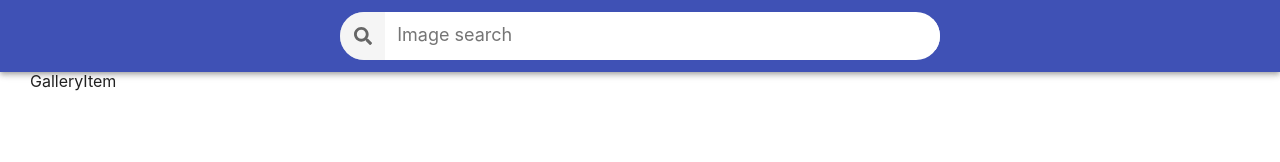
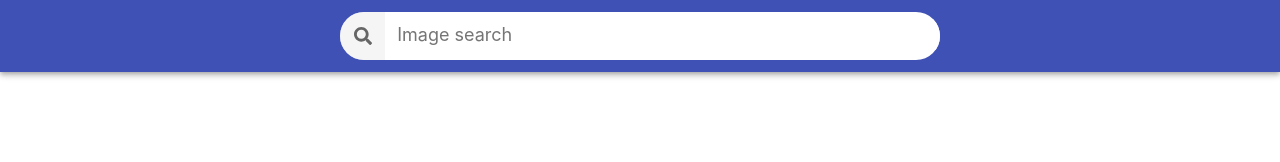
Before and after one commit to maxyma-sanx/goit-react-hw-03-image-finder, a React (Create React App) app: page / in a window 1280 px wide. Shown: the top 162 px of the page. Built offline with nearby package versions, Linux system fonts and the light colour scheme.

Commit message:
add render query

```diff
--- a/src/components/App.jsx
+++ b/src/components/App.jsx
@@ -1,17 +1,22 @@
 import { Component } from 'react';
 import { ToastContainer } from 'react-toastify';
-import { GlobalStyle } from './GlobalStyle/GlobalStyle';
+import { GlobalStyle } from './GlobalStyle';
 import { ImageGallery } from './ImageGallery';
 import { Searchbar } from './Searchbar';
 import { Wrapper } from './Wrapper';
 
+import { getImages } from 'services/pixabayAPI';
+
 export class App extends Component {
   state = {
     query: '',
+    images: [],
   };
 
-  handleFormSubmit = query => {
-    this.setState({ query });
+  handleFormSubmit = async query => {
+    const { hits } = await getImages(query);
+
+    this.setState({ query, images: hits });
   };
 
   render() {
@@ -19,7 +24,7 @@ export class App extends Component {
       <>
         <Searchbar onSubmit={this.handleFormSubmit} />
         <Wrapper>
-          <ImageGallery query={this.state.query} />
+          <ImageGallery images={this.state.images} query={this.state.query} />
         </Wrapper>
         <GlobalStyle />
         <ToastContainer />
--- /dev/null
+++ b/src/components/GlobalStyle/index.js
@@ -0,0 +1 @@
+export { GlobalStyle } from './GlobalStyle';
--- a/src/components/ImageGallery/ImageGallery.js
+++ b/src/components/ImageGallery/ImageGallery.js
@@ -1,10 +1,14 @@
 import { ImageGalleryItem } from 'components/ImageGalleryItem';
-import { GalleryWrapper } from './ImageGallery.styled';
+import { GalleryList, GalleryItem } from './ImageGallery.styled';
 
-export const ImageGallery = () => {
+export const ImageGallery = ({ images, query }) => {
   return (
-    <GalleryWrapper>
-      <ImageGalleryItem />
-    </GalleryWrapper>
+    <GalleryList>
+      {images.map(image => (
+        <GalleryItem key={image.id}>
+          <ImageGalleryItem image={image} alt={query} />
+        </GalleryItem>
+      ))}
+    </GalleryList>
   );
 };
--- a/src/components/ImageGallery/ImageGallery.styled.js
+++ b/src/components/ImageGallery/ImageGallery.styled.js
@@ -1,3 +1,19 @@
 import styled from 'styled-components';
 
-export const GalleryWrapper = styled.section``;
+export const GalleryList = styled.ul`
+  display: grid;
+  grid-template-columns: repeat(auto-fill, minmax(320px, 1fr));
+  grid-gap: 16px;
+
+  padding: 20px 0;
+  margin: 0 auto;
+
+  max-width: calc(100vw - 48px);
+
+  list-style: none;
+`;
+
+export const GalleryItem = styled.li`
+  border-radius: 2px;
+  box-shadow: ${({ theme }) => theme.shadows.gallery};
+`;
--- a/src/components/ImageGalleryItem/ImageGalleryItem.js
+++ b/src/components/ImageGalleryItem/ImageGalleryItem.js
@@ -1,5 +1,5 @@
-import { GalleryItem } from './ImageGalleryItem.styled';
+import { GalleryImage } from './ImageGalleryItem.styled';
 
-export const ImageGalleryItem = () => {
-  return <GalleryItem>GalleryItem</GalleryItem>;
+export const ImageGalleryItem = ({ image: { webformatURL }, alt }) => {
+  return <GalleryImage src={webformatURL} alt={alt} />;
 };
--- a/src/components/ImageGalleryItem/ImageGalleryItem.styled.js
+++ b/src/components/ImageGalleryItem/ImageGalleryItem.styled.js
@@ -1,3 +1,15 @@
 import styled from 'styled-components';
 
-export const GalleryItem = styled.div``;
+export const GalleryImage = styled.img`
+  width: 100%;
+  height: 260px;
+
+  object-fit: cover;
+
+  transition: transform ${({ theme }) => theme.transitions.default};
+
+  :hover {
+    transform: scale(1.03);
+    cursor: zoom-in;
+  }
+`;
--- /dev/null
+++ b/src/services/pixabayAPI.js
@@ -0,0 +1,12 @@
+import axios from 'axios';
+
+const API_KEY = '32149017-54898b7893ffe9aab4d4c2fa3';
+axios.defaults.baseURL = 'https://pixabay.com/api/';
+
+export const getImages = async query => {
+  const { data } = await axios.get(
+    `?q=${query}&page=1&image_type=photo&orientation=horizontal&per_page=12&key=${API_KEY}`
+  );
+
+  return data;
+};
--- a/src/utils/theme.js
+++ b/src/utils/theme.js
@@ -7,6 +7,8 @@ export const theme = {
   shadows: {
     default:
       '0px 2px 4px -1px rgba(0, 0, 0, 0.2), 0px 4px 5px 0px rgba(0, 0, 0, 0.14), 0px 1px 10px 0px rgba(0, 0, 0, 0.12)',
+    gallery:
+      '0px 1px 3px 0px rgba(0, 0, 0, 0.2),    0px 1px 1px 0px rgba(0, 0, 0, 0.14), 0px 2px 1px -1px rgba(0, 0, 0, 0.12)',
   },
 
   transitions: {
```
Also changed, not shown: src/components/GlobalStyle/GlobalStyle.js (+0 -41 lines).
